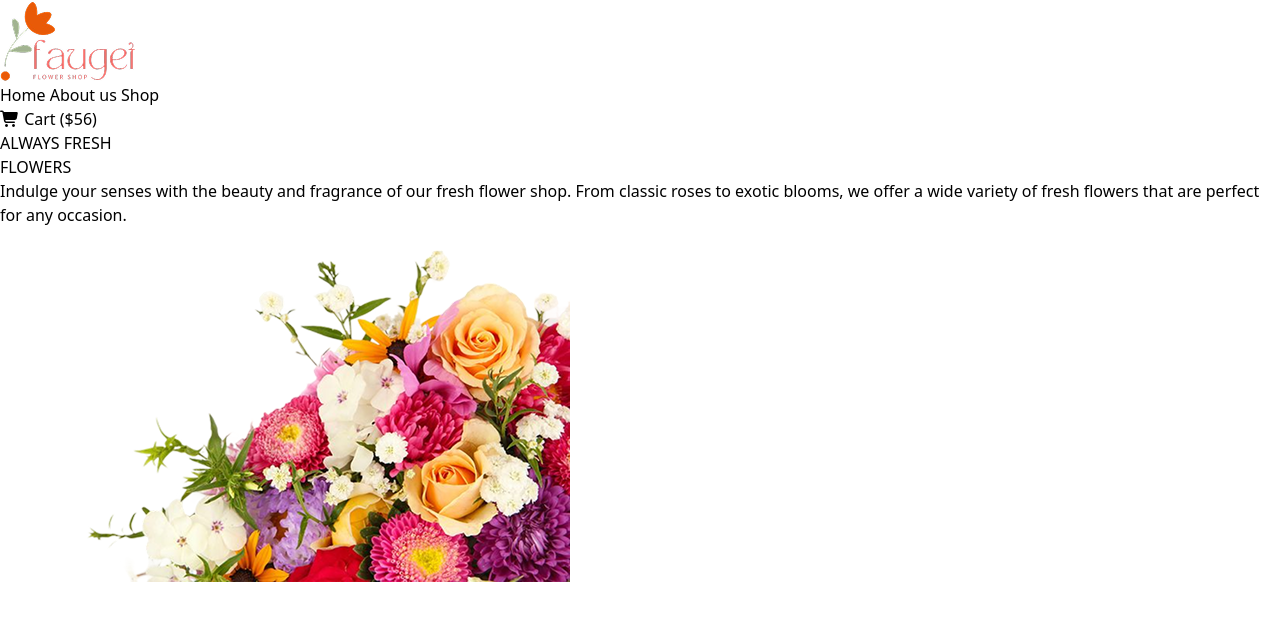
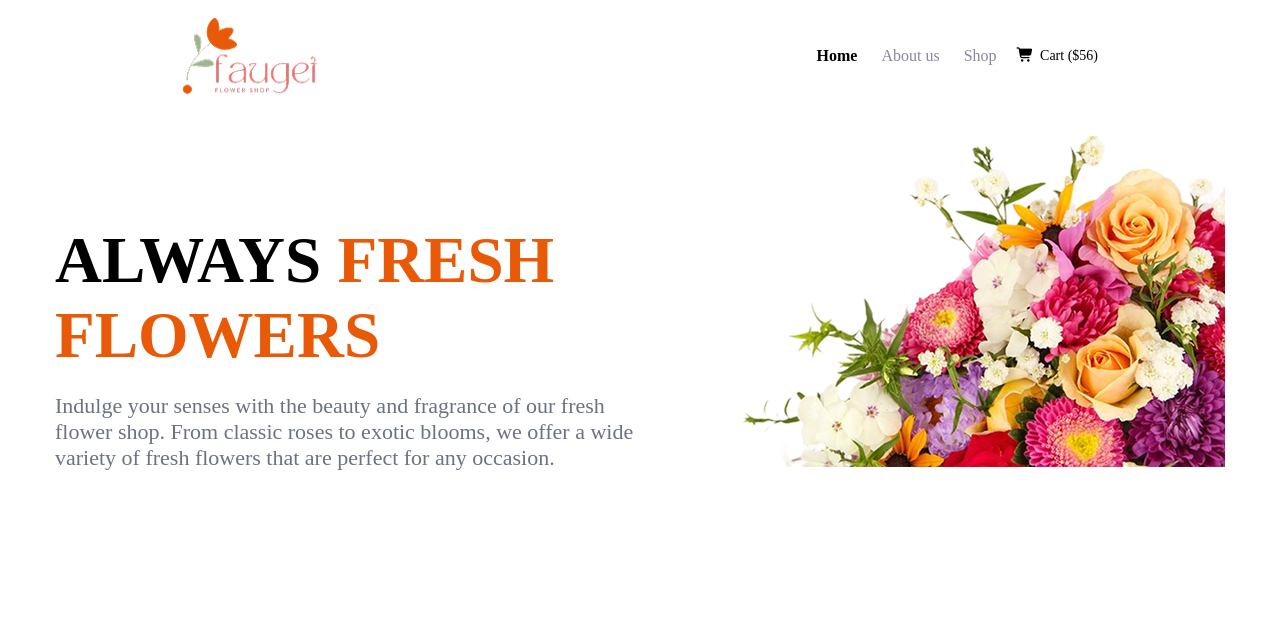
Before and after one commit to sulayman110/assignment2, a plain HTML site: page index.html in a window 1280 px wide. Drawn offline with nearby package versions, Linux system fonts and the light colour scheme.

Commit message:
hero.html

```diff
--- a/index.html
+++ b/index.html
@@ -7,20 +7,19 @@
     <link rel="stylesheet" href="./style/flower.css">
     <meta charset="UTF-8" />
     <meta name="viewport" content="width=device-width, initial-scale=1.0" />
-     <script src="https://cdn.jsdelivr.net/npm/@tailwindcss/browser@4"></script>
       <link rel="stylesheet" href="https://cdnjs.cloudflare.com/ajax/libs/font-awesome/7.0.0/css/all.min.css" integrity="sha512-DxV+EoADOkOygM4IR9yXP8Sb2qwgidEmeqAEmDKIOfPRQZOWbXCzLC6vjbZyy0vPisbH2SyW27+ddLVCN+OMzQ==" crossorigin="anonymous" referrerpolicy="no-referrer" />
     <title>Sulayman flower</title>
   </head>
-  <body class="coteiner">
-    <header class="naver">
+  <body>
+    <header class="navbar">
 
             <div class="logo">
                 <img src="./assets/logo.png" alt="logo">
             </div>
           <nav class="menu">
       <a href="#" class="active">Home</a>
-      <a href="#">About us</a>
-      <a href="#">Shop</a>
+      <a href="" class="none">About us</a>
+      <a href="" class="none">Shop</a>
     </nav>
     <div class="cart">
       <i class="fa-solid fa-cart-shopping"></i>
@@ -31,7 +30,7 @@
     <section class="hero">
         <div class="hero-text">
           <h1>ALWAYS <span class="highlight">FRESH</span><br>
-          <span class="highlight">FLOWERS</span>
+          <span class="highlight">FLOWERS</span></h1>
           <p>Indulge your senses with the beauty and fragrance of our fresh flower shop. From classic roses to exotic blooms, we offer a wide variety of fresh flowers that are perfect for any occasion. </p>
         </div>
         <div class="hero-img">
@@ -39,7 +38,7 @@
         </div>
 
       </section>
-    </header>
+
 
   </body>
 </html>
--- a/style/flower.css
+++ b/style/flower.css
@@ -1,4 +1,5 @@
-/*
+
+
 
 .noto-serif-text {
   font-family: "Noto Serif", serif;
@@ -8,91 +9,84 @@
   font-variation-settings:
     "wdth" 100;
 }
-.coteiner{
-    width: 1280px;
-    margin: auto;
+ * {
+  margin: 0;
+  padding: 0;
+  box-sizing: border-box;
+}
+body{
 
 }
-.nav{
-    display: flex;
-    justify-content:space-between;
-    margin:  30px  150px 0 100px;
+ .navbar {
+  display: flex;
+  justify-content: space-between;
+  align-items: center;
+  padding: 16px 32px;
+  background-color: white;
+  gap: 20px;
+  margin: 0 150px;
 
 }
-
-.logo-img{
-    width: 140px;
-    height: 80px;
-
+.logo{
+    display: flex;
+    align-items: center;
+    gap: 8px;
+}
+.menu{
+    display: flex;
+    gap: 24px;
+    margin-left: auto;
 
 }
-.memu{
-    display: flex;
-  margin-top: 30px;
-    gap: 30px;
-    padding: auto;
+.logo img{
+    width: 135px;
+    height: 80px;
+}
+.logo span{
+font-size: 20px;
+color: #000000;
+font-weight: 600;
 
 }
-.menu-item{
-   display: flex;
-   gap: 30px;
-
-
+.menu a{
+    text-decoration: none;
+    margin-left: ;
 
 }
-.item-1{
-font-weight: bold;
+.none{
+    color:#8987A1 ;
 }
-.item-4{
-    color: #000;
+
+.active{
+    font-weight: 600;
+    color: #000000;
 }
-.item{
-    color: #8987A1;
+.cart{
+    display: flex;
+    gap: 6px;
+    font-size: 14px;
 }
-/* banner style
-.banner{
+/* hero section */
+
+   .hero{
     display: flex;
-   margin:;
-   width: 1140px;
-   height: 460px;
-  margin: auto;
-   align-items:end;
+    justify-content: center;
+    align-items: end;
 
+   }
+   .hero-text{
+    max-width: 600px;
+    text-align: ;
+   }
+   .hero-text h1{
+    font-size: 65px;
+    font-weight: 700;
+    margin-bottom: 20px;
+   }
+   .hero-text p{
+    color:#6B7280;
+    font-size: 22px;
+   }
+.highlight{
+    color: #E95A08;
 }
-.banner h1{
-    font-size: 65px;
-    font-weight: bold;
-    color: #000;
-}
-.banner span,h2{
-    color: #E95A08 ;
-      font-size: 65px;
-    font-weight: bold;
-}
-.banner h1 ,h2{
-    line-height: 80px;
-}
-.banner p{
-    color: #000000;
-    max-width: 65%;
-    margin: 15px;
-}
-.banner-content{
-
-}
-.banner-img{
-    display: flex;
-    width: 570px;
-    height: 355px;
-
-}
-/* Mobil skin
-@media screen and (max-width: 576px) {
-    .nav{
-       justify-items: center;
-    }
-
-} */
- *{
-    margin: o;
- }
```
